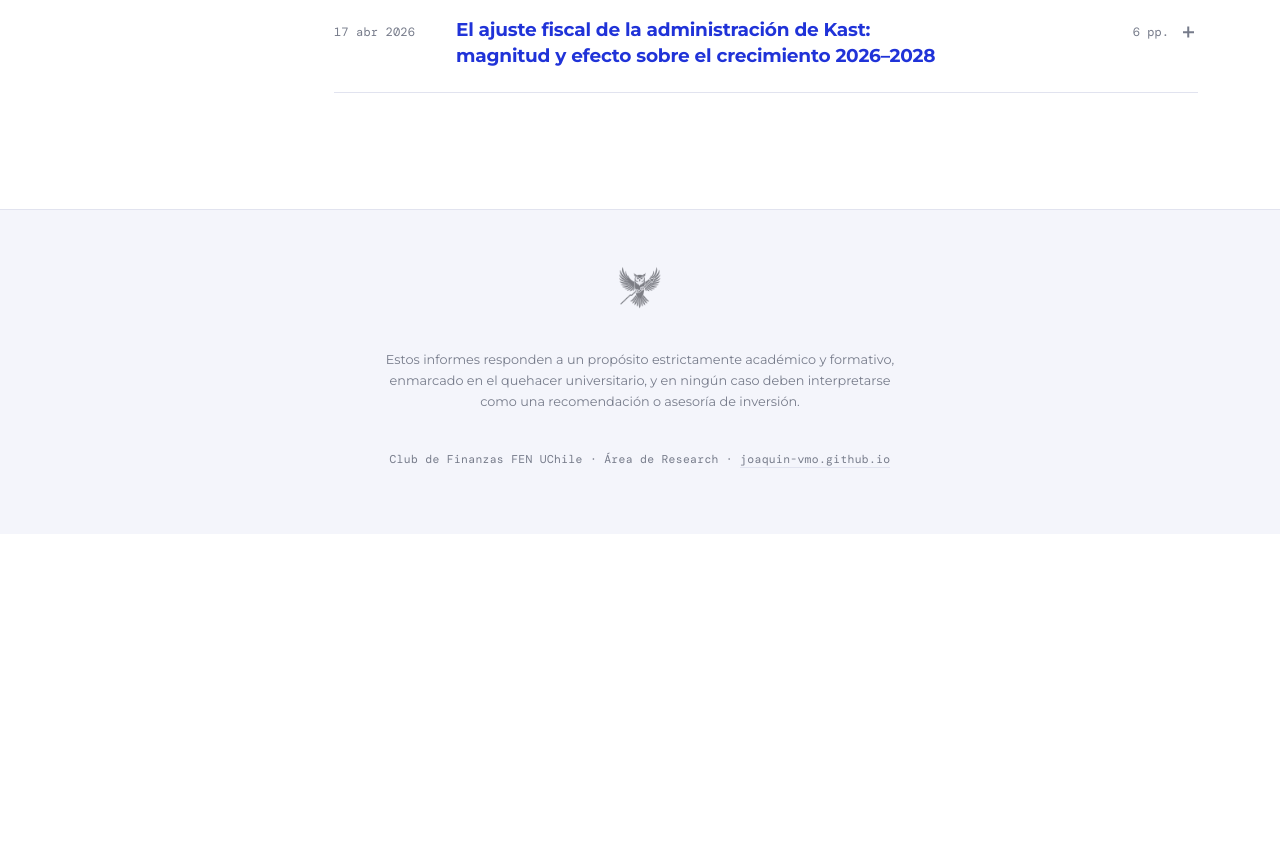
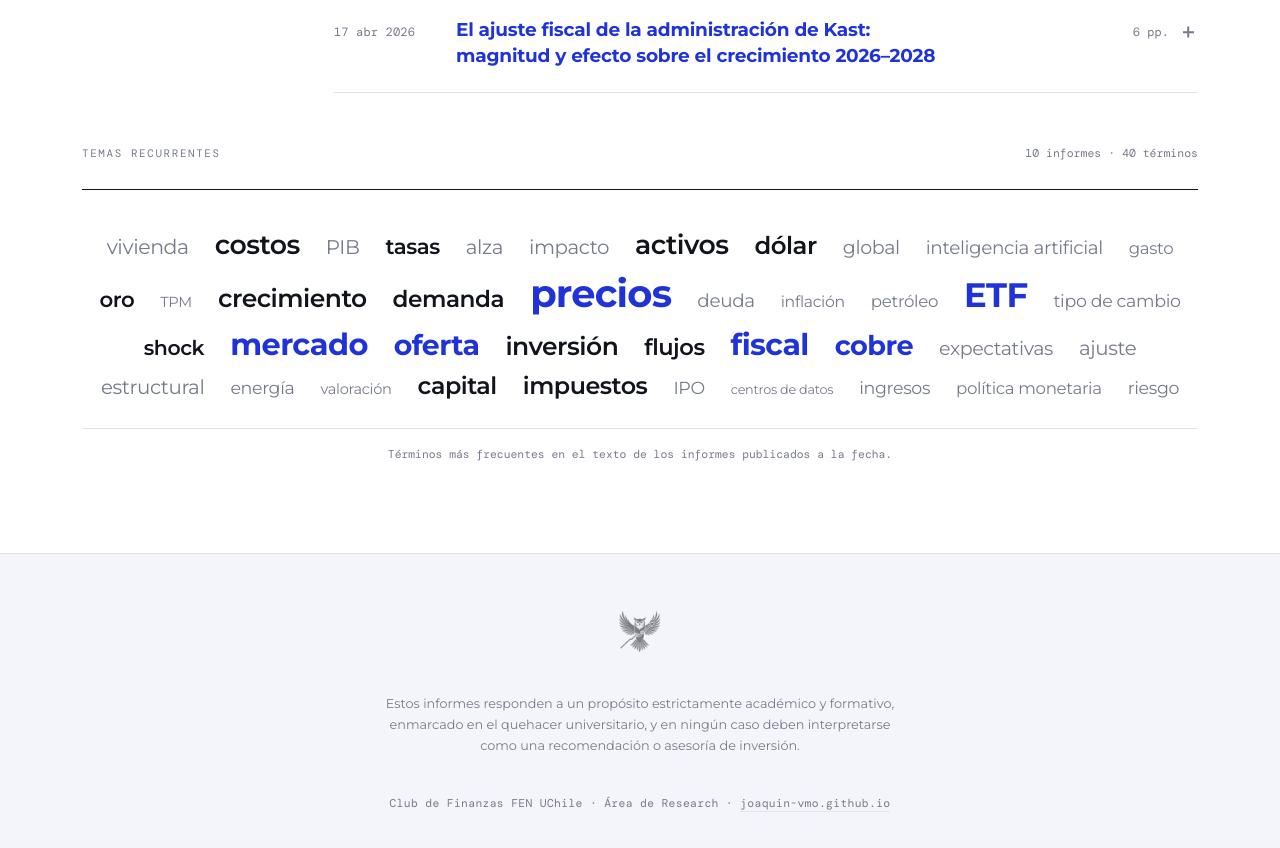
Before and after one commit to Club-de-Finanzas-FEN/club-de-finanzas-fen.github.io, a plain HTML site: page index.html in a window 1280 px wide. Shown: the part 1460-2308 px from the top of the page. Before the commit the page ends 1994 px from the top, so only its background shows below. Drawn offline with nearby package versions, Linux system fonts and the light colour scheme.

Commit message:
Agrega nube de términos recurrentes al final del archivo

```diff
--- a/index.html
+++ b/index.html
@@ -343,6 +343,32 @@ h1{
 .remate a{color:var(--tenue);text-decoration:none;border-bottom:1px solid var(--regla);}
 .remate a:hover{color:var(--azul);border-bottom-color:var(--azul);}
 
+/* ─── nube de términos ──────────────────────────────────── */
+.nube{padding:0 0 12px;}
+.nube .barra{margin-bottom:30px;}
+.voces{
+  display:flex;flex-wrap:wrap;align-items:baseline;justify-content:center;
+  gap:6px 26px;padding:8px 0 26px;
+}
+.voz{
+  font-size:var(--s);line-height:1.3;letter-spacing:-.02em;
+  transition:color .18s,opacity .18s;
+}
+.voz-a{color:var(--azul);font-weight:700;}
+.voz-b{color:var(--tinta);font-weight:600;}
+.voz-c{color:var(--tenue);font-weight:400;}
+.voces:hover .voz{opacity:.42;}
+.voces .voz:hover{color:var(--azul);opacity:1;}
+.nube-pie{
+  font-family:"DM Mono",ui-monospace,monospace;font-size:.71rem;
+  color:var(--tenue);text-align:center;margin:0;
+  padding-top:16px;border-top:1px solid var(--regla);
+}
+@media (max-width:640px){
+  .voces{gap:4px 16px;}
+  .voz{font-size:calc(var(--s) * .8);}
+}
+
 /* ─── entrada en escena ─────────────────────────────────── */
 .surge{opacity:0;transform:translateY(14px);transition:opacity .6s ease,transform .6s cubic-bezier(.2,.7,.3,1);}
 .surge.dentro{opacity:1;transform:none;}
@@ -636,6 +662,58 @@ h1{
 
     </div>
   </div>
+
+  <section class="nube surge" aria-labelledby="nube-rotulo">
+    <div class="env">
+      <div class="barra">
+        <p class="rotulo" id="nube-rotulo">Temas recurrentes</p>
+        <p class="conteo">10 informes · 40 términos</p>
+      </div>
+      <div class="voces">
+        <span class="voz voz-c" style="--s:1.28rem" title="16 menciones">vivienda</span>
+        <span class="voz voz-b" style="--s:1.67rem" title="26 menciones">costos</span>
+        <span class="voz voz-c" style="--s:1.24rem" title="15 menciones">PIB</span>
+        <span class="voz voz-b" style="--s:1.33rem" title="17 menciones">tasas</span>
+        <span class="voz voz-c" style="--s:1.24rem" title="15 menciones">alza</span>
+        <span class="voz voz-c" style="--s:1.24rem" title="15 menciones">impacto</span>
+        <span class="voz voz-b" style="--s:1.67rem" title="26 menciones">activos</span>
+        <span class="voz voz-b" style="--s:1.53rem" title="22 menciones">dólar</span>
+        <span class="voz voz-c" style="--s:1.19rem" title="14 menciones">global</span>
+        <span class="voz voz-c" style="--s:1.15rem" title="13 menciones">inteligencia artificial</span>
+        <span class="voz voz-c" style="--s:1.04rem" title="11 menciones">gasto</span>
+        <span class="voz voz-b" style="--s:1.33rem" title="17 menciones">oro</span>
+        <span class="voz voz-c" style="--s:0.91rem" title="9 menciones">TPM</span>
+        <span class="voz voz-b" style="--s:1.56rem" title="23 menciones">crecimiento</span>
+        <span class="voz voz-b" style="--s:1.45rem" title="20 menciones">demanda</span>
+        <span class="voz voz-a" style="--s:2.4rem" title="50 menciones">precios</span>
+        <span class="voz voz-c" style="--s:1.15rem" title="13 menciones">deuda</span>
+        <span class="voz voz-c" style="--s:0.98rem" title="10 menciones">inflación</span>
+        <span class="voz voz-c" style="--s:1.04rem" title="11 menciones">petróleo</span>
+        <span class="voz voz-a" style="--s:2.12rem" title="40 menciones">ETF</span>
+        <span class="voz voz-c" style="--s:1.09rem" title="12 menciones">tipo de cambio</span>
+        <span class="voz voz-b" style="--s:1.28rem" title="16 menciones">shock</span>
+        <span class="voz voz-a" style="--s:1.9rem" title="33 menciones">mercado</span>
+        <span class="voz voz-a" style="--s:1.77rem" title="29 menciones">oferta</span>
+        <span class="voz voz-b" style="--s:1.56rem" title="23 menciones">inversión</span>
+        <span class="voz voz-b" style="--s:1.41rem" title="19 menciones">flujos</span>
+        <span class="voz voz-a" style="--s:1.87rem" title="32 menciones">fiscal</span>
+        <span class="voz voz-a" style="--s:1.7rem" title="27 menciones">cobre</span>
+        <span class="voz voz-c" style="--s:1.19rem" title="14 menciones">expectativas</span>
+        <span class="voz voz-c" style="--s:1.24rem" title="15 menciones">ajuste</span>
+        <span class="voz voz-c" style="--s:1.24rem" title="15 menciones">estructural</span>
+        <span class="voz voz-c" style="--s:1.09rem" title="12 menciones">energía</span>
+        <span class="voz voz-c" style="--s:0.91rem" title="9 menciones">valoración</span>
+        <span class="voz voz-b" style="--s:1.49rem" title="21 menciones">capital</span>
+        <span class="voz voz-b" style="--s:1.49rem" title="21 menciones">impuestos</span>
+        <span class="voz voz-c" style="--s:1.09rem" title="12 menciones">IPO</span>
+        <span class="voz voz-c" style="--s:0.8rem" title="8 menciones">centros de datos</span>
+        <span class="voz voz-c" style="--s:1.09rem" title="12 menciones">ingresos</span>
+        <span class="voz voz-c" style="--s:1.04rem" title="11 menciones">política monetaria</span>
+        <span class="voz voz-c" style="--s:1.09rem" title="12 menciones">riesgo</span>
+      </div>
+      <p class="nube-pie">Términos más frecuentes en el texto de los informes publicados a la fecha.</p>
+    </div>
+  </section>
 </main>
 
 <footer class="colofon">
```
